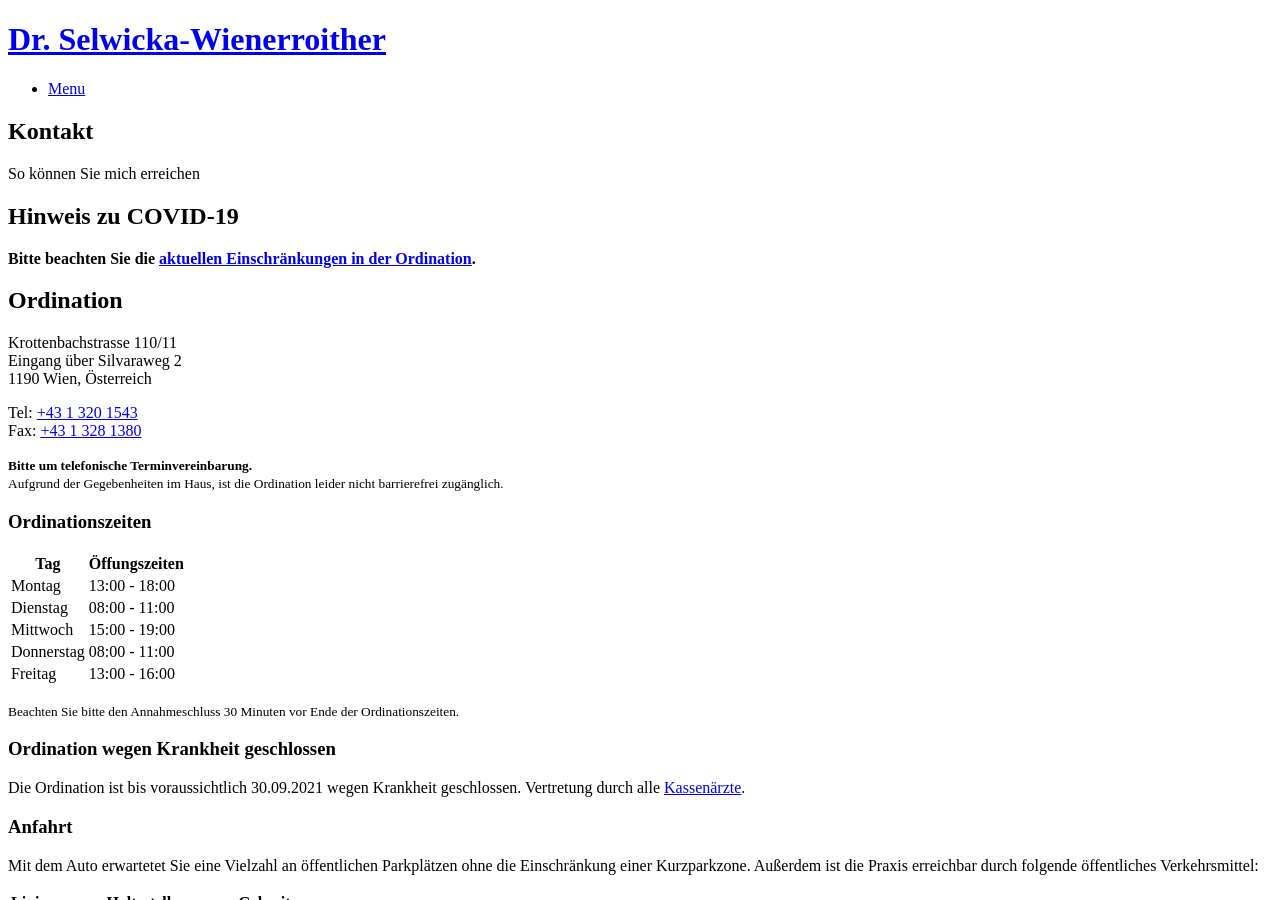
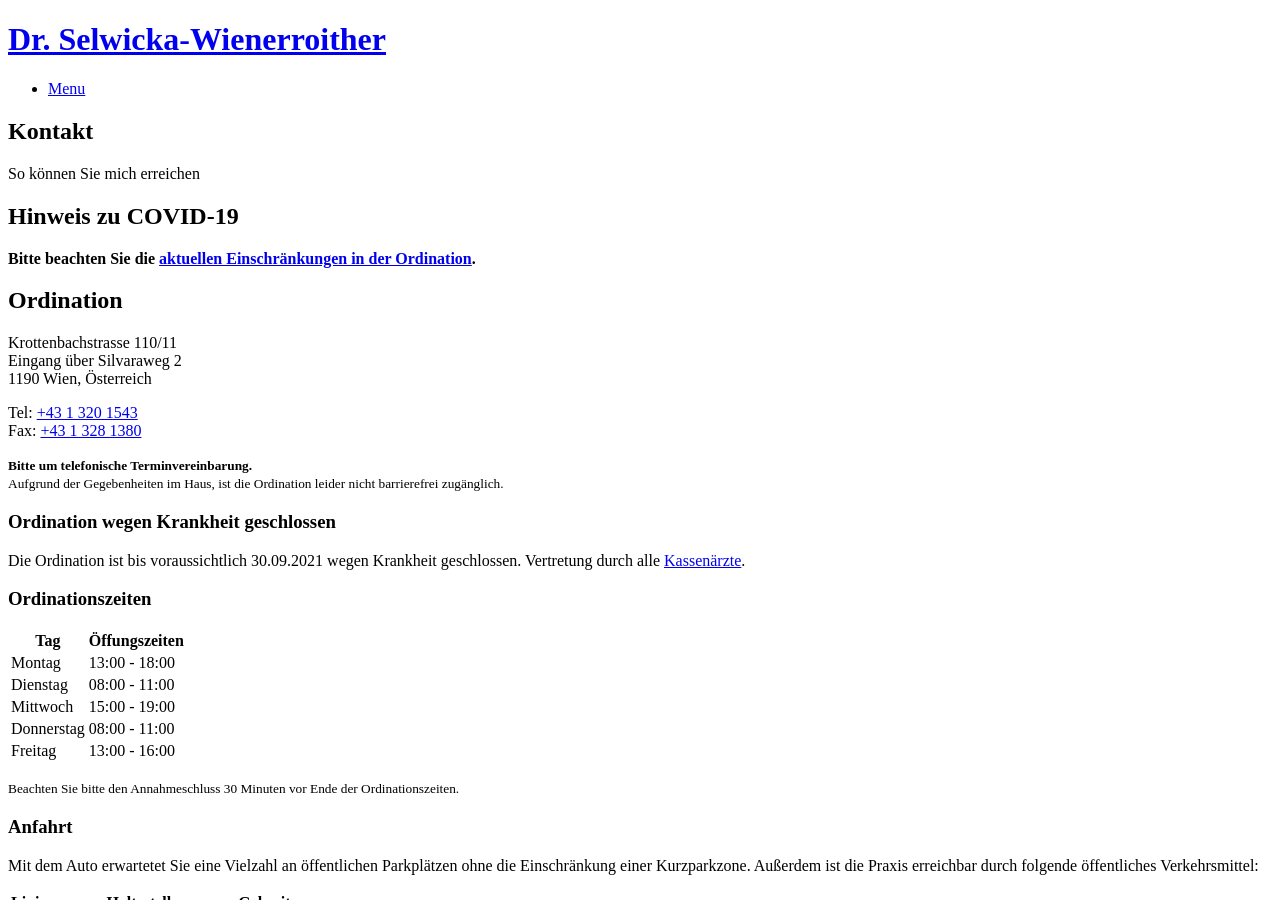
Before and after one commit to patrickfav/website-dr-sel, a Jekyll site: the page built from page_contact.md, in a window 1280 px wide and 900 px high. Built offline with Jekyll 4.4.1, drawn with Linux system fonts in a browser that asks for light colours.

Commit message:
Update contacts page

```diff
--- a/page_contact.md
+++ b/page_contact.md
@@ -31,6 +31,8 @@ Fax:  {{ site.data.global.contact.fax | tel_link }}
 Aufgrund der Gegebenheiten im Haus, ist die Ordination leider nicht
 barrierefrei zugänglich.</small>
 
+{% include sickness.html %}
+
 ### Ordinationszeiten
 
 | Tag        | Öffungszeiten                                                                                      |
@@ -42,8 +44,6 @@ barrierefrei zugänglich.</small>
 | Freitag    | {{ site.data.global.hours.spec.friday.start }} - {{ site.data.global.hours.spec.friday.end }}      |
 
 <small>Beachten Sie bitte den Annahmeschluss 30 Minuten vor Ende der Ordinationszeiten.</small>
-
-{% include sickness.html %}
 
 {% include vacation.html %}
 
```
